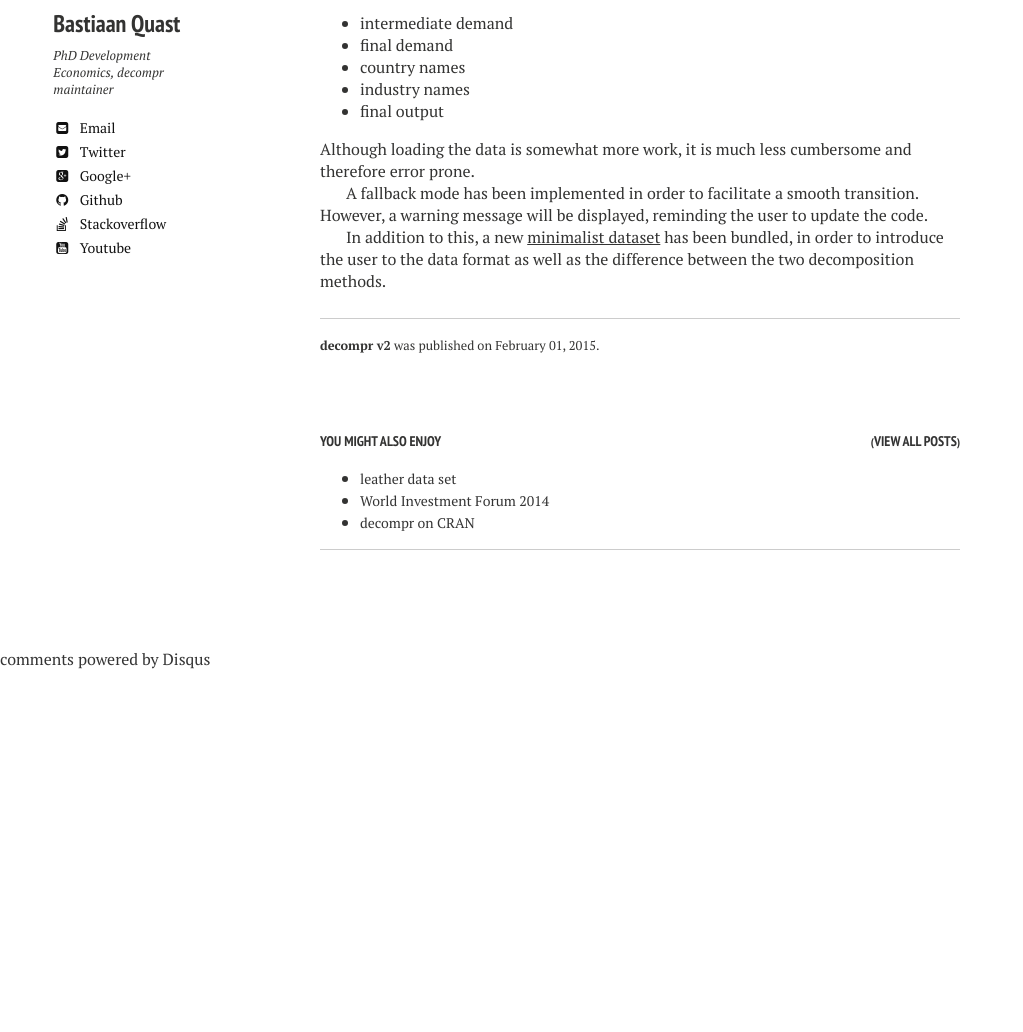
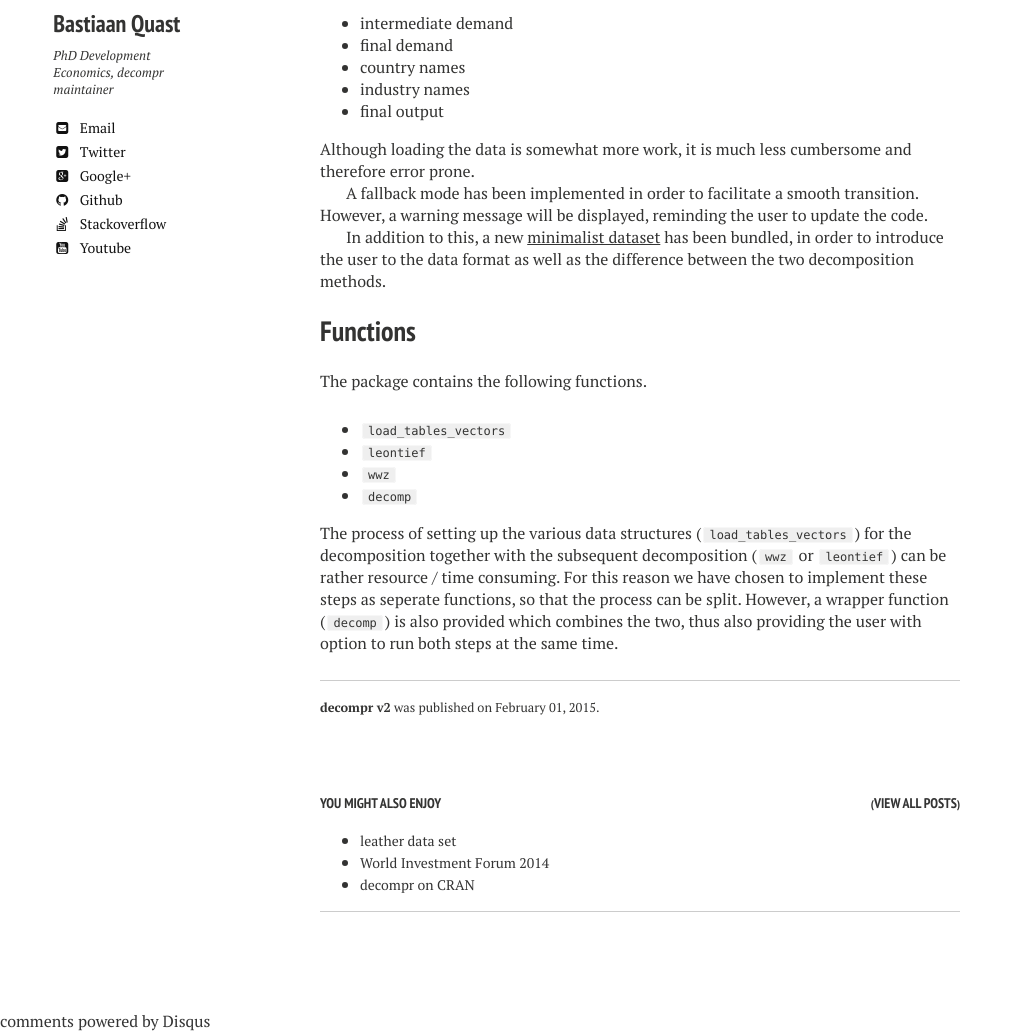
Before and after one commit to bquast/decompr, a Jekyll site: the page built from _posts/2015-02-01-decompr-v2.md, in a window 1280 px wide, cut to the strip 290-1322 px from the top of the page. Shown: the whole strip, without its empty margins (0-1023 px from the left). Built offline with Jekyll 4.4.1, drawn with Linux system fonts in a browser that asks for light colours; nearby versions of some CDN libraries; comment, search, counter and statistics services are not loaded; before the commit the page ends 960 px from its top, so only the background shows below that.

Commit message:
move functions to v2 post

```diff
--- a/_posts/2015-02-01-decompr-v2.md
+++ b/_posts/2015-02-01-decompr-v2.md
@@ -19,3 +19,15 @@ Although loading the data is somewhat more work, it is much less cumbersome and
 A fallback mode has been implemented in order to facilitate a smooth transition. However, a warning message will be displayed, reminding the user to update the code.
 
 In addition to this, a new [minimalist dataset](/decompr/leather-data) has been bundled, in order to introduce the user to the data format as well as the difference between the two decomposition methods.
+
+
+Functions
+---------
+The package contains the following functions.
+
+* `load_tables_vectors`
+* `leontief`
+* `wwz`
+* `decomp`
+
+The process of setting up the various data structures (`load_tables_vectors`) for the decomposition together with the subsequent decomposition (`wwz` or `leontief`) can be rather resource / time consuming. For this reason we have chosen to implement these steps as seperate functions, so that the process can be split. However, a wrapper function (`decomp`) is also provided which combines the two, thus also providing the user with option to run both steps at the same time.
```
Also changed, not shown: _posts/2014-08-05-decompr-package.md (+0 -12 lines).
